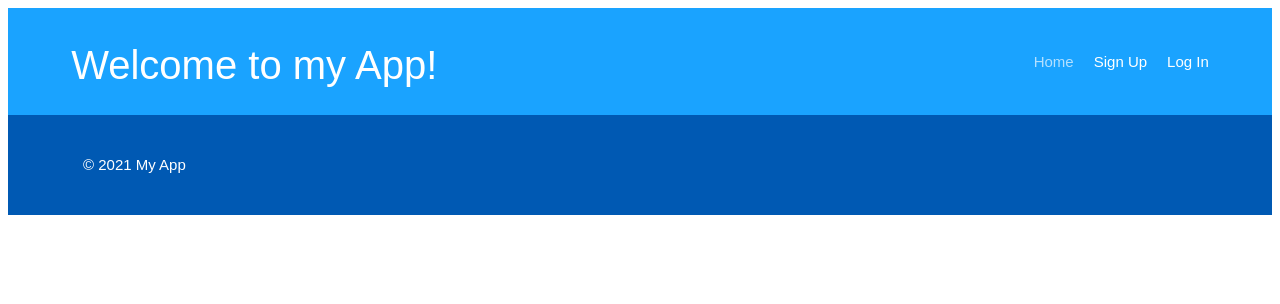
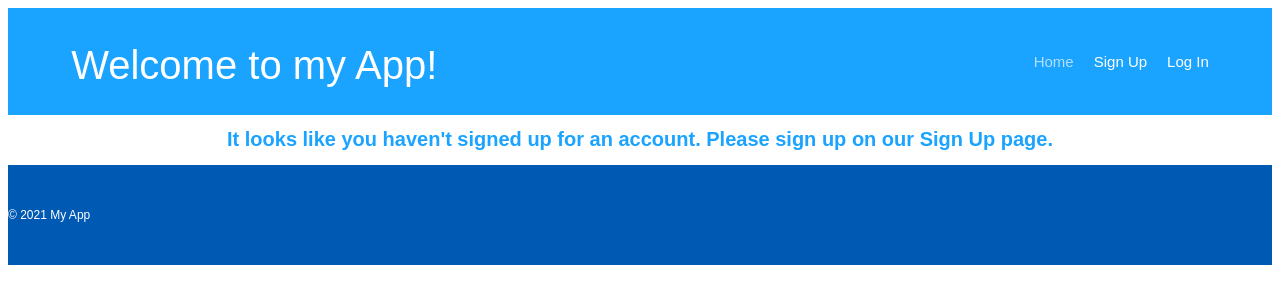
Before and after one commit to Portfolio-1-Insta-cloning/insta-frontend, a React (Create React App) app in the folder insta-frontend/: page /loginfail in a window 1280 px wide. Shown: the top 304 px of the page. Built offline with nearby package versions, Linux system fonts and the light colour scheme.

Commit message:
login failed component is done

```diff
--- /dev/null
+++ b/insta-frontend/src/App.css
@@ -0,0 +1,6 @@
+.wrapperDiv {
+    display: flex;
+    flex-direction: column;
+    /* justify-content: center; */
+    /* align-items: center; */
+}
--- a/insta-frontend/src/App.js
+++ b/insta-frontend/src/App.js
@@ -2,6 +2,7 @@ import React, { useState } from "react";
 import { Route, Switch } from 'react-router-dom';
 
 // Components
+import './App.css';
 import SignUpForm from "./Components/SignUpForm";
 import LoginForm from "./Components/LoginForm";
 import Header from "./Components/Header";
@@ -10,6 +11,7 @@ import Success from "./Components/Success";
 import SignUpSuccess from "./Components/SignUpSuccess";
 import Home from "./Components/Home";
 import SignUpFail from "./Components/SignUpFail";
+import LoginFailed from "./Components/LoginFailed";
 
 const App = () => {
 
@@ -28,7 +30,7 @@ const App = () => {
   }
 
   return (
-    <div>
+    <div className = "wrapperDiv">
       <Header />
       {/* Routes */}
       <Switch>
@@ -38,6 +40,7 @@ const App = () => {
         <Route path='/success' render={() => <Success currentUser={currentUser} />} />
         <Route path='/signupsuccess' render={() => <SignUpSuccess currentUser={currentUser} />} />
         <Route path='/signupfail' render={() => <SignUpFail />} />
+        <Route path='/loginfail' render={() => <LoginFailed />} />
       </Switch>
       <Footer/>
     </div>
--- a/insta-frontend/src/Components/Footer.js
+++ b/insta-frontend/src/Components/Footer.js
@@ -3,14 +3,14 @@ import styled from 'styled-components';
 
 const FooterDiv = styled.div`
     background-color: #0059b3;
+    width: 100%;
     height: 100px;
     display: flex;
     flex-direction: column;
     justify-content: center;
-    align-self: flex-end;
-    padding-left: 75px;
+    // align-self: flex-end;
     color: white;
-    font-size: 1.5rem;
+    font-size: 1.2rem;
     font-family: 'Source Sans Pro', sans-serif;
 `;
 
--- a/insta-frontend/src/Components/Header.js
+++ b/insta-frontend/src/Components/Header.js
@@ -3,8 +3,6 @@ import { NavLink } from "react-router-dom";
 import styled from 'styled-components';
 
 const HeaderWrapper = styled.div`
-    margin-top: 0;
-    margin-bottom: 0;
     width: 100%;
     background-color: #1aa3ff;
     display: flex;
@@ -23,7 +21,7 @@ const HeaderDiv = styled.div`
 `;
 
 const HeaderH1 = styled.h1`
-    font-family: 'Pattaya', sans-serif;;
+    font-family: 'Pattaya', sans-serif;
     font-size: 4rem;
     color: #ffffff;
     font-weight: 500;
--- /dev/null
+++ b/insta-frontend/src/Components/LoginFailed.js
@@ -0,0 +1,27 @@
+import React from 'react';
+import styled from 'styled-components';
+
+const WrapperDiv = styled.div`
+    font-family: 'Pattaya', sans-serif;
+    width: 100%;
+    // height: 450px;
+    display: flex;
+    justify-content: center;
+`;
+
+const TitleHead = styled.h1`
+    font-size: 2rem;
+    color: #1aa3ff;
+    font-family: 'Pattaya', sans-serif;
+`;
+
+
+const LoginFailed = () => {
+    return (
+        <WrapperDiv>
+            <TitleHead>It looks like you haven't signed up for an account. Please sign up on our Sign Up page.</TitleHead>
+        </WrapperDiv>
+    )
+}
+
+export default LoginFailed;
--- a/insta-frontend/src/Components/LoginForm.js
+++ b/insta-frontend/src/Components/LoginForm.js
@@ -136,7 +136,7 @@ const LoginForm = (props) => {
             })
             .catch((err) => {
                 console.log(err);
-                window.alert("Invalid Username or password")
+                history.push("/loginfail");
             })
     }
 
--- a/insta-frontend/src/Components/SignUpSuccess.js
+++ b/insta-frontend/src/Components/SignUpSuccess.js
@@ -12,12 +12,14 @@ const SuccessWrapperDiv = styled.div`
 const TitleHead = styled.h1`
     font-size: 4rem;
     color: #1aa3ff;
+    font-family: 'Pattaya', sans-serif;
 `;
 
 const TitleHead2 = styled.h1`
     font-size: 4rem;
     color: #1aa3ff;
-     padding-left: 40px;
+    padding-left: 40px;
+    font-family: 'Pattaya', sans-serif;
 `;
 
 const SignUpSuccess = (props) => {
```
